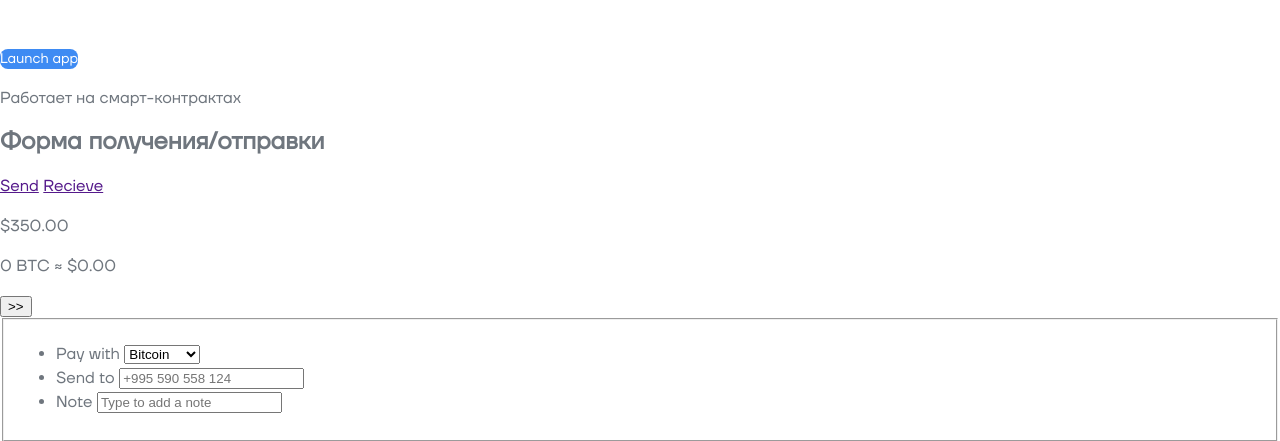
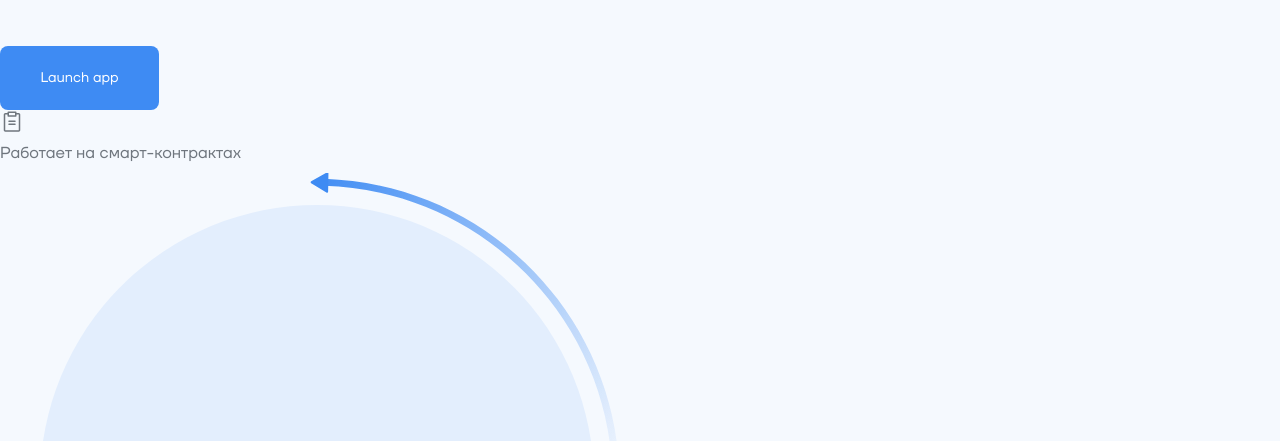
Before and after one commit to ustyugovki/depo, a website: page source/index.html in a window 1280 px wide. Shown: the part 450-891 px from the top of the page. Drawn offline with nearby package versions, Linux system fonts and the light colour scheme; files that its build step writes are made by us from their sources.

Commit message:
Стилизация Welcome

```diff
--- a/source/index.html
+++ b/source/index.html
@@ -88,9 +88,34 @@
       <section class="welcome">
         <h1 class="welcome__title title title--h1">Обменивай крипту и фиат без ограничений</h1>
 
-        <button class="welcome__launch button">Launch app</button>
+        <button class="welcome__launch button button--welcome">
+          <span>Launch app</span>
+        </button>
 
-        <p class="welcome__description">Работает на смарт-контрактах</p>
+        <div class="welcome__description-wrapper">
+          <img
+            src="./img/icons/welcome-notepad.svg"
+            alt="Логотип DePO."
+            class=""
+            width="24"
+            height="24">
+
+          <p class="welcome__description">Работает на смарт-контрактах</p>
+        </div>
+
+        <div class="welcome__circle-wrapper">
+
+          <div class="welcome__circle-container">
+            <div class="circle">
+            </div>
+          </div>
+
+
+
+
+        </div>
+
+
 
 
         <article class="welcome__calculator calculator">
--- a/source/sass/blocks/button.scss
+++ b/source/sass/blocks/button.scss
@@ -32,6 +32,11 @@
     min-height: 47px;
   }
 
+  &--welcome {
+    width: 159px;
+    min-height: 64px;
+  }
+
   &:hover {
     background-color: bootstrap.$color-blue-hover;
     // color: #ffffff;
--- a/source/sass/blocks/menu.scss
+++ b/source/sass/blocks/menu.scss
@@ -12,10 +12,26 @@
 
 .menu__link {
   text-decoration: none;
+  position: relative;
 
   // Цвет посещенной ссылки
   &:visited {
     color: inherit;
+  }
+
+  &:hover {
+    color: bootstrap.$color-blue;
+  }
+
+  // подчеркивание при наведении
+  &:hover::before {
+    width: 100%;
+    height: 2px;
+    position: absolute;
+    content: "";
+    left: 0;
+    bottom: 1px;
+    background-color: bootstrap.$color-blue;
   }
 
   @include bootstrap.focus-state;
--- a/source/sass/blocks/welcome.scss
+++ b/source/sass/blocks/welcome.scss
@@ -0,0 +1,87 @@
+@use "../global/bootstrap.scss";
+
+.welcome {
+  background-color: bootstrap.$color-blue-disabled;
+}
+
+.welcome__description {
+  margin: 0;
+}
+
+.welcome__circle-wrapper {
+
+  width: 634px;
+  height: 634px;
+  overflow: hidden;
+  position: relative;
+}
+
+.welcome__circle-container {
+  width: 634px;
+  height: 634px;
+  // border: 2px solid bootstrap.$color-blue-disabled;
+  // border-radius: 50%;
+
+  // animation: 15s rotate ease infinite;
+  // animation-name – имя анимации: rotation
+  animation-name: rotation;
+  // animation-duration — время в секундах, за которое происходит цикл вращения;
+  animation-duration: 10s;
+  // animation-iteration-count – количество повторений, бесконечно - infinite
+  animation-iteration-count: 1;
+  // animation-timing-function – тип анимации, линейный (равномерный) – linear
+  animation-timing-function: linear;
+
+  // z-index: -10;
+  overflow: hidden;
+
+  position: relative;
+  content: "";
+  // left: -100px;
+}
+
+@keyframes rotation {
+  // положение элемента на начальном этапе
+  0% {
+    transform: rotate(0deg);
+  }
+
+  // положение элементана конечном этапе
+  100% {
+    transform: rotate(-360deg);
+  }
+}
+
+.circle {
+  width: 554px;
+  height: 554px;
+  margin: 40px auto;
+  box-sizing: border-box;
+  border-radius: 50%;
+  background-color: bootstrap.$color-blue-light;
+  position: relative;
+}
+
+.circle::before {
+  width: 315px;
+  height: 337px;
+  content: "";
+  left: -28px;
+  bottom: -30px;
+  position: absolute;
+  transform: rotate(1deg);
+  background-image: url("../../img/background/arrow-blue.svg");
+  background-repeat: no-repeat;
+}
+
+.circle::after {
+  width: 315px;
+  height: 337px;
+  content: "";
+  top: -30px;
+  right: -35px;
+  position: absolute;
+  transform: rotate(2deg);
+  background-image: url("../../img/background/arrow-green.svg");
+  background-repeat: no-repeat;
+}
--- a/source/sass/global/variables.scss
+++ b/source/sass/global/variables.scss
@@ -14,6 +14,7 @@ $color-blue: #3e8bf3;
 $color-blue-hover: #3474ca;
 $color-blue-active: #295da2;
 $color-blue-disabled: #f5f9fe;
+$color-blue-light: #e3eefd;
 
 
 // Project palette
```
Also changed, not shown: source/img/background/arrow-blue.svg (added), source/img/background/arrow-green.svg (added), source/img/icons/welcome-notepad.svg (added).
